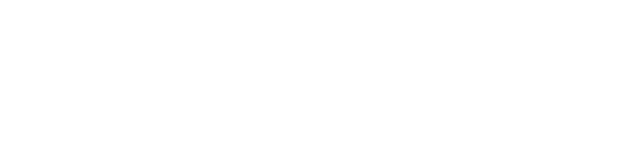
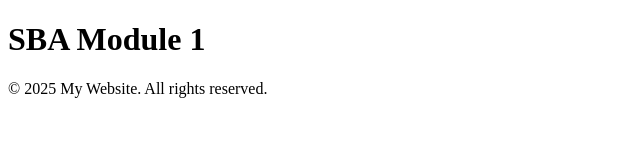
Before and after one commit to arichard02/mod-1-sba, a plain HTML site: page index.html in a window 1280 px wide. Shown: the whole page, without its empty margins (0-640 px from the left). Drawn offline with Linux system fonts and the light colour scheme.

Commit message:
Added footer section to index.html

```diff
--- a/index.html
+++ b/index.html
@@ -1,11 +1,16 @@
 <!DOCTYPE html>
 <html lang="en">
-<head>
-    <meta charset="UTF-8">
-    <meta name="viewport" content="width=device-width, initial-scale=1.0">
+  <head>
+    <meta charset="UTF-8" />
+    <meta name="viewport" content="width=device-width, initial-scale=1.0" />
     <title>Document</title>
-</head>
-<body>
+  </head>
+  <body>
+    <h1>SBA Module 1</h1>
 
-</body>
+
+    <footer class="footer">
+      <p>&copy; 2025 My Website. All rights reserved.</p>
+    </footer>
+  </body>
 </html>
```
